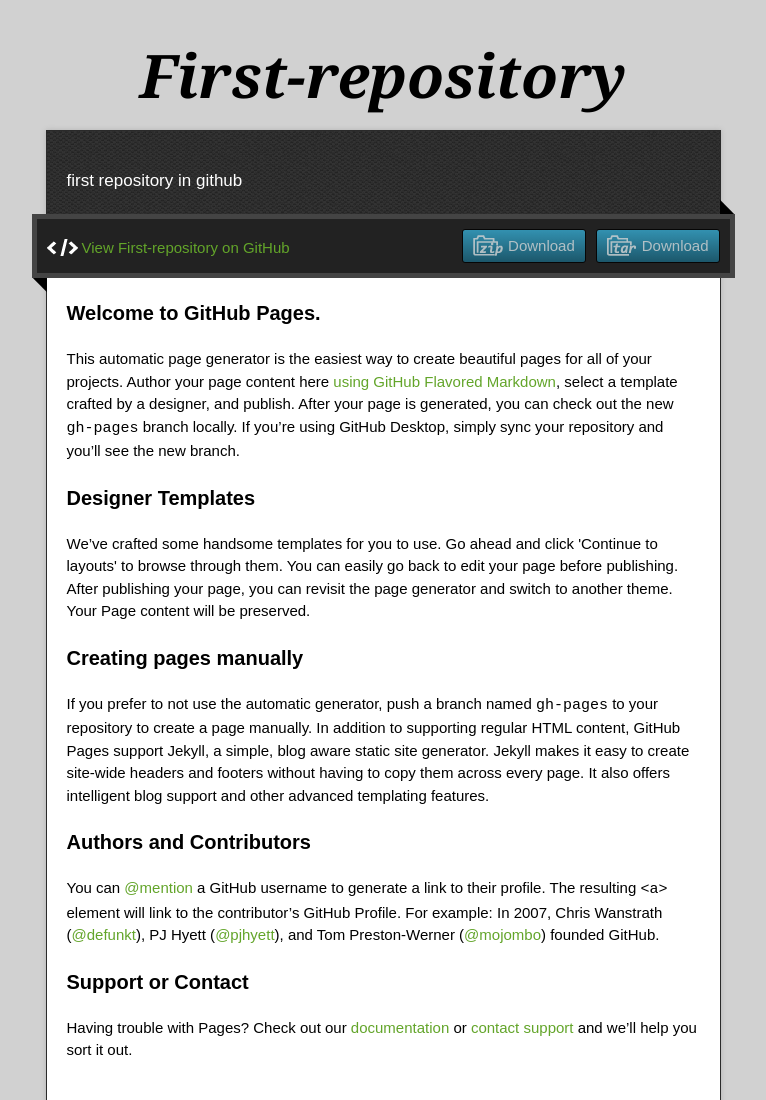
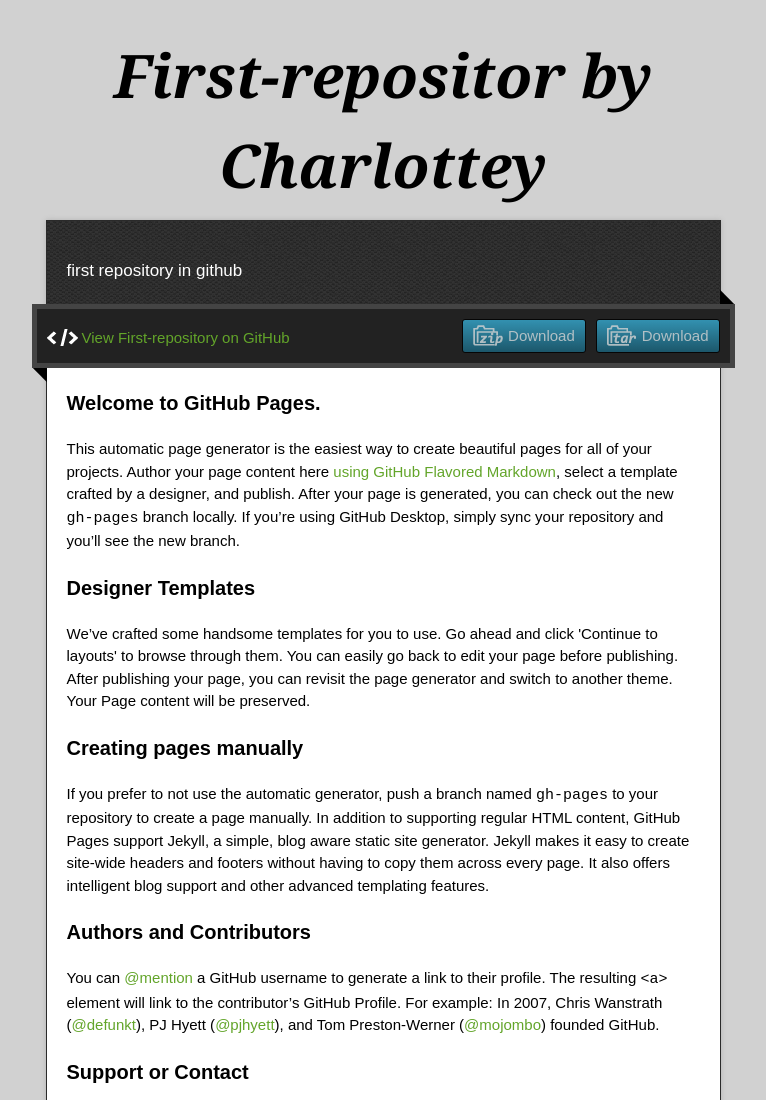
Before and after one commit to charnij/First-repository, a plain HTML site: page index.html in a window 1280 px wide. Shown: the top 1100 px of the page, without its empty margins (257-1023 px from the left). Drawn offline with nearby package versions, Linux system fonts and the light colour scheme.

Commit message:
Update index.html

```diff
--- a/index.html
+++ b/index.html
@@ -22,7 +22,7 @@
 
   <div class="wrapper">
     <header>
-      <h1 class="title">First-repository</h1>
+      <h1 class="title">First-repositor by Charlottey</h1>
     </header>
     <div id="container">
       <p class="tagline">first repository in github</p>
```
